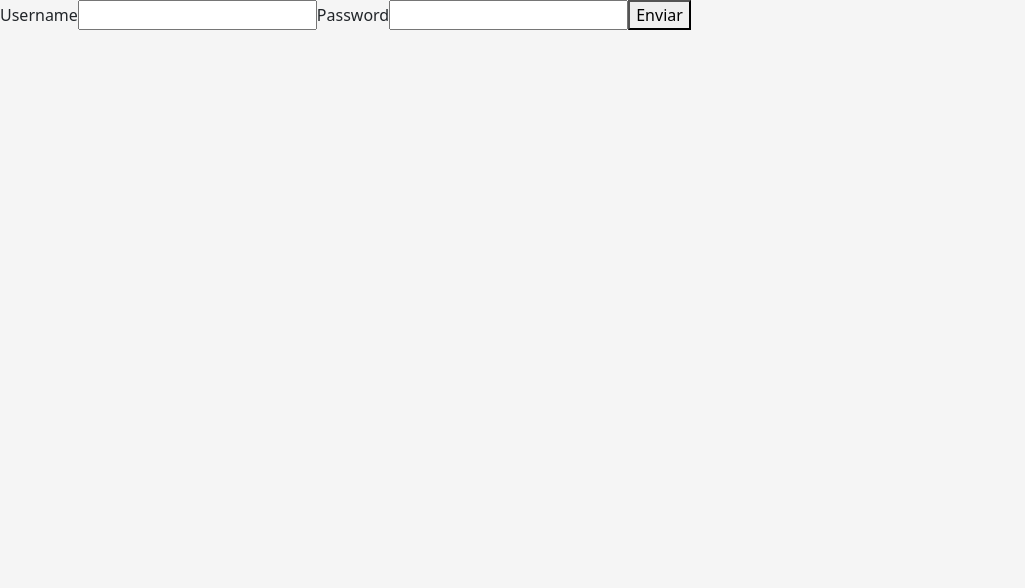
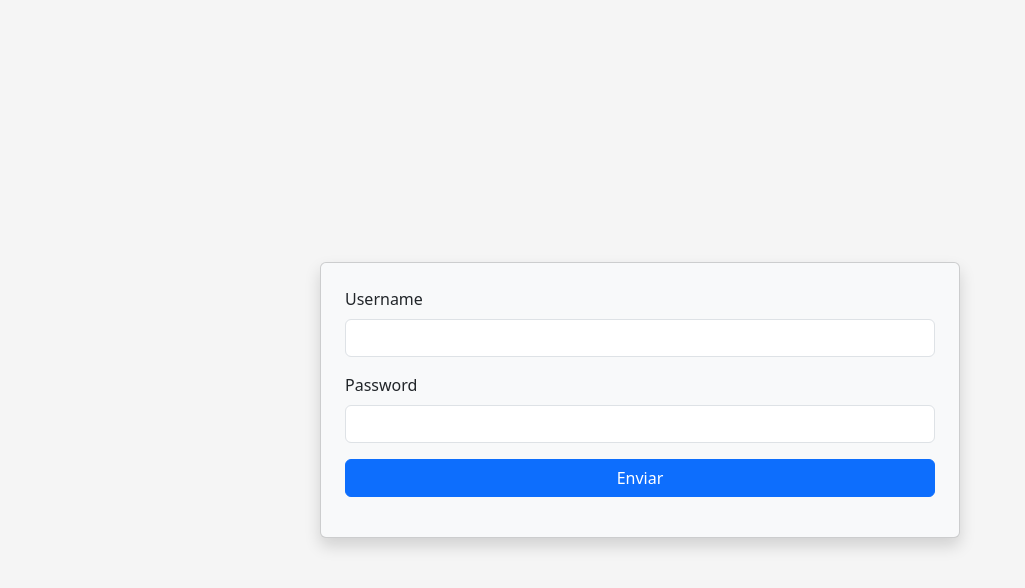
Before and after one commit to Christust/react-js, a React (Create React App) app: page /login in a window 1280 px wide. Shown: the top 588 px of the page, without its empty margins (0-1025 px from the left). Built offline with nearby package versions, Linux system fonts and the light colour scheme; the HTML template or start-up script is replaced by a standard one.

Commit message:
Login page

```diff
--- a/src/App.jsx
+++ b/src/App.jsx
@@ -4,7 +4,7 @@ import NavBarComponent from "./components/nagivation/NavBar";
 
 function App() {
   return (
-    <div>
+    <div className="fullHeight">
       <NavBarComponent />
       <div className="container mt-5">
         <Outlet />
--- a/src/components/forms/login/LoginForm.jsx
+++ b/src/components/forms/login/LoginForm.jsx
@@ -1,25 +1,42 @@
 import React from "react";
 import PropTypes from "prop-types";
 import { Formik, Field, Form } from "formik";
+import authService from "../../../services/authService";
 
 const LoginForm = () => {
   const initialValues = {
     username: "",
     password: "",
   };
+  function login(payload) {
+    console.log(payload);
+    authService.login(payload);
+  }
   return (
-    <Formik
-      initialValues={initialValues}
-      onSubmit={(values) => console.log(values)}
-    >
-      <Form>
-        <label htmlFor="username">Username</label>
-        <Field name="username"></Field>
-        <label htmlFor="password">Password</label>
-        <Field name="password" type="password"></Field>
-        <button type="submit">Enviar</button>
-      </Form>
-    </Formik>
+    <div className="col-6">
+      <Formik
+        initialValues={initialValues}
+        onSubmit={(payload) => login(payload)}
+      >
+        <Form className="d-flex p-4 card shadow bg-body-tertiary rounded">
+          <label className="form-label" htmlFor="username">
+            Username
+          </label>
+          <Field className="form-control mb-3" name="username"></Field>
+          <label className="form-label" htmlFor="password">
+            Password
+          </label>
+          <Field
+            className="form-control mb-3"
+            name="password"
+            type="password"
+          ></Field>
+          <button type="submit" className="btn btn-primary mb-3">
+            Enviar
+          </button>
+        </Form>
+      </Formik>
+    </div>
   );
 };
 
--- a/src/pages/auth/AuthPage.jsx
+++ b/src/pages/auth/AuthPage.jsx
@@ -3,7 +3,7 @@ import LoginForm from "../../components/forms/login/LoginForm";
 
 const AuthPage = () => {
   return (
-    <div>
+    <div className="fullHeight d-flex align-items-center justify-content-center">
       <LoginForm />
     </div>
   );
--- a/src/services/authService.js
+++ b/src/services/authService.js
@@ -3,7 +3,14 @@ import axiosConfig from "./axios.config";
 const authService = {};
 
 authService.login = function login(payload) {
-  return axiosConfig.post("login/", { username: "chrisasd", password: 123 });
+  return axiosConfig
+    .post("login/", payload)
+    .then((res) => {
+      localStorage.setItem("token", res.data.token);
+    })
+    .catch((error) => {
+      console.error(error.response.data);
+    });
 };
 
 export default authService;
--- a/src/styles/index.scss
+++ b/src/styles/index.scss
@@ -2,6 +2,13 @@
 
 @import "loader.scss";
 
+// LoginPage
+@import "auth/index.scss";
+
 body {
   background-color: whitesmoke;
 }
+
+.fullHeight {
+  min-height: 100vh;
+}
```
Also changed, not shown: src/styles/auth/index.scss (added).
